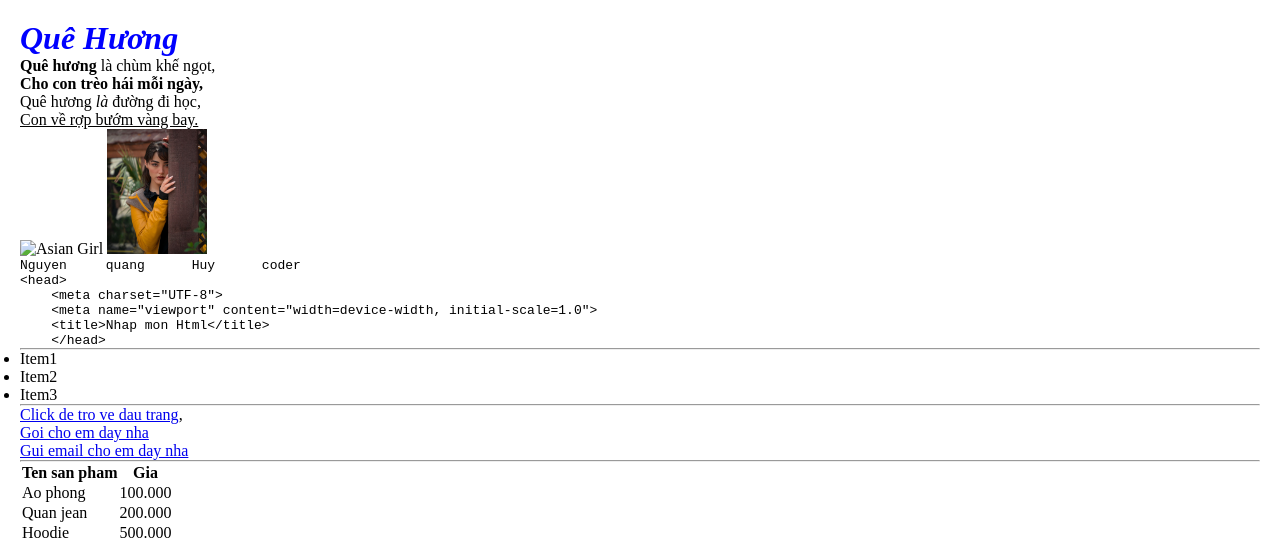
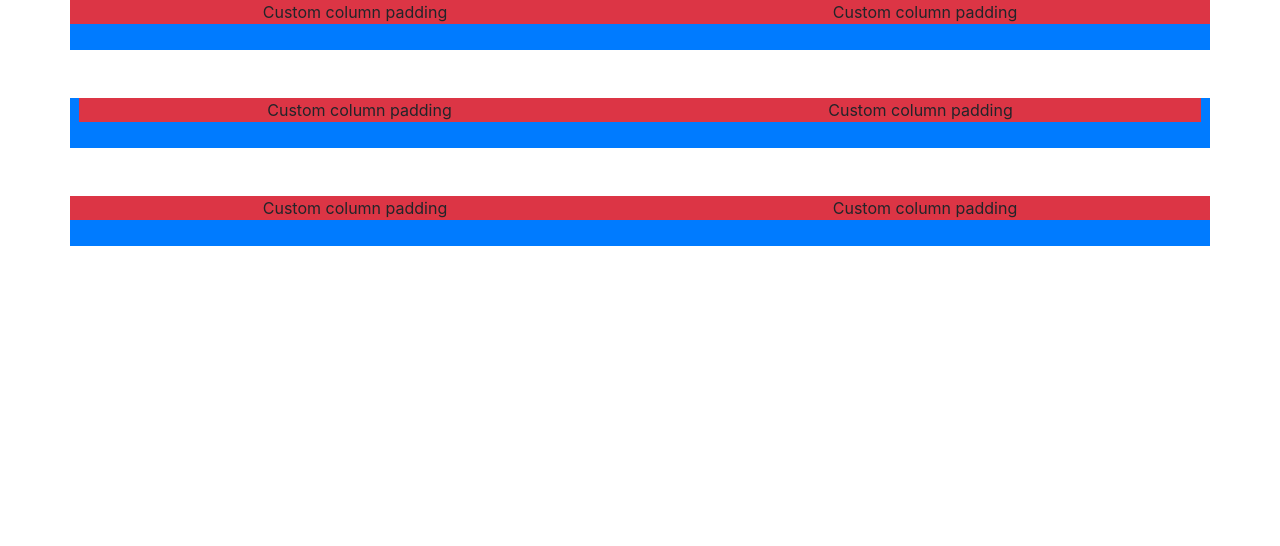
Before and after one commit to HuyWebSmith/Campust_Projects, a plain HTML site: page index.html in a window 1280 px wide. Shown: the top 546 px of the page. Drawn offline with nearby package versions, Linux system fonts and the light colour scheme; files that its build step writes are made by us from their sources.

Commit message:
8:57 2/25/2025

```diff
--- a/index.html
+++ b/index.html
@@ -1,84 +1,44 @@
 <!DOCTYPE html>
-<html lang="vi">
+<html lang="en">
 <head>
     <meta charset="UTF-8">
     <meta name="viewport" content="width=device-width, initial-scale=1.0">
-    <title>Nhap mon Html</title>
+    <title>Document</title>
+    <link rel="stylesheet" href="../asset/Bootstrap/css/bootstrap.min.css">
 </head>
 <body>
-
-    <!-- <h1> h1 to nhat</h1>
-    <h2> h2 to vua </h2>
-    <h3> h3 vua </h3>
-    <h4> h4 nho hon</h4>
-    <h5> h5 nho hon nua</h5>
-    <h6> h6 nho nhat</h6> -->
-
-    <h1 style="color:blue;"><i>Quê Hương</i></h1>
-    <p>
-        <strong>Quê hương</strong> là chùm khế ngọt,<br>
-        <b>Cho con trèo hái mỗi ngày,<br></b>
-        Quê hương <em>là</em> đường đi học,<br>
-        <u>Con về rợp bướm vàng bay.<br></u>
-    </p>
-
-    <!-- <img src="https://images.unsplash.com/photo-1698215491593-c943404917dc?w=500&auto=format&fit=crop&q=60&ixlib=rb-4.0.3&ixid=M3wxMjA3fDB8MHxzZWFyY2h8Nnx8YmV1YXRpZnVsJTIwZ2lybHxlbnwwfHwwfHx8MA%3D%3D" alt=""> -->
-    <img src="img/AsianGirl.jpg" alt="Asian Girl" width="100"  height="100">
-    <img src="img/EuroGirl.jpg" alt="Euro Girl" width="100">
-    <pre>Nguyen     quang      Huy      coder    </pre>
-    <pre><code>&lt;head&gt;
-    &lt;meta charset=&quot;UTF-8&quot;&gt;
-    &lt;meta name=&quot;viewport&quot; content=&quot;width=device-width, initial-scale=1.0&quot;&gt;
-    &lt;title&gt;Nhap mon Html&lt;/title&gt;
-    &lt;/head&gt;</code></pre>
-    <hr>
-
-    <ul>
-        <li>Item1</li>
-        <li>Item2</li>
-        <li>Item3</li>
-    </ul>
-
-    <link rel="stylesheet" href="style.css">
-    <hr>
-
-    <a href="#">Click de tro ve dau trang</a>,<br>
-    <a href="tel: 07824256798">Goi cho em day nha</a><br>
-    <a href="mailto: n.quanghuy2104@gmail.com">Gui email cho em day nha</a>
-    <hr>
-
-    <table>
-        <thead>
-            <tr>
-                <th>Ten san pham</th>
-                <th>Gia</th>
-            </tr>
-        </thead>
-        <tbody>
-            <tr>
-                <td>Ao phong</td>
-                <td>100.000</td>
-            </tr>
-            <tr>
-                <td>Quan jean</td>
-                <td>200.000</td>
-            </tr>
-            <tr>
-                <td>Hoodie</td>
-                <td>500.000</td>
-            </tr>
-        </tbody>
-        <tfoot>
-            <tr>
-                <td>Tong cong</td>
-                <td>800.000</td>
-            </tr>
-        </tfoot>
-    </table>
-
-    <h1>H<sub>2</sub>O</h1>
-    <form action=""></form>
+    <div class="container  text-center bg bg-primary" style="height: 50px;">
+        <div class="row gx-5 bg bg-danger">
+            <div class="col">
+                <div>Custom column padding</div>
+            </div>
+            <div class="col">
+                <div>Custom column padding</div>
+            </div>
+        </div>
+    </div>
+    <!-- Xử lí phần thừa -->
+    <!-- c1 -->
+    <div class="container px-4 mt-5 text-center bg bg-primary" style="height: 50px;">
+        <div class="row gx-5 bg bg-danger">
+            <div class="col">
+                <div>Custom column padding</div>
+            </div>
+            <div class="col">
+                <div>Custom column padding</div>
+            </div>
+        </div>
+    </div>
+    <!-- c2 -->
+    <div class="container mt-5 overflow-hidden text-center bg bg-primary" style="height: 50px;">
+        <div class="row gx-5 bg bg-danger">
+            <div class="col">
+                <div>Custom column padding</div>
+            </div>
+            <div class="col">
+                <div>Custom column padding</div>
+            </div>
+        </div>
+    </div>
 </body>
-
-
 </html>
```
